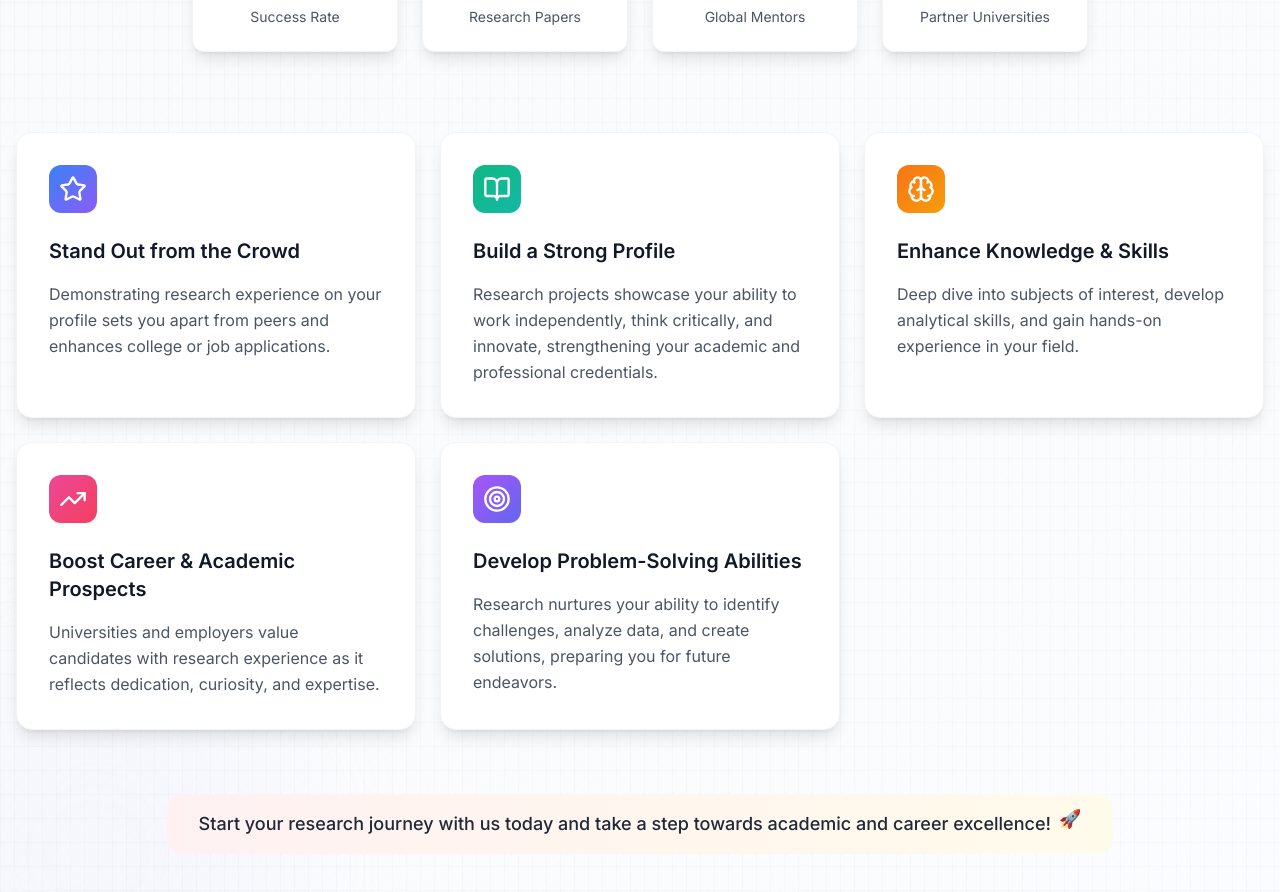
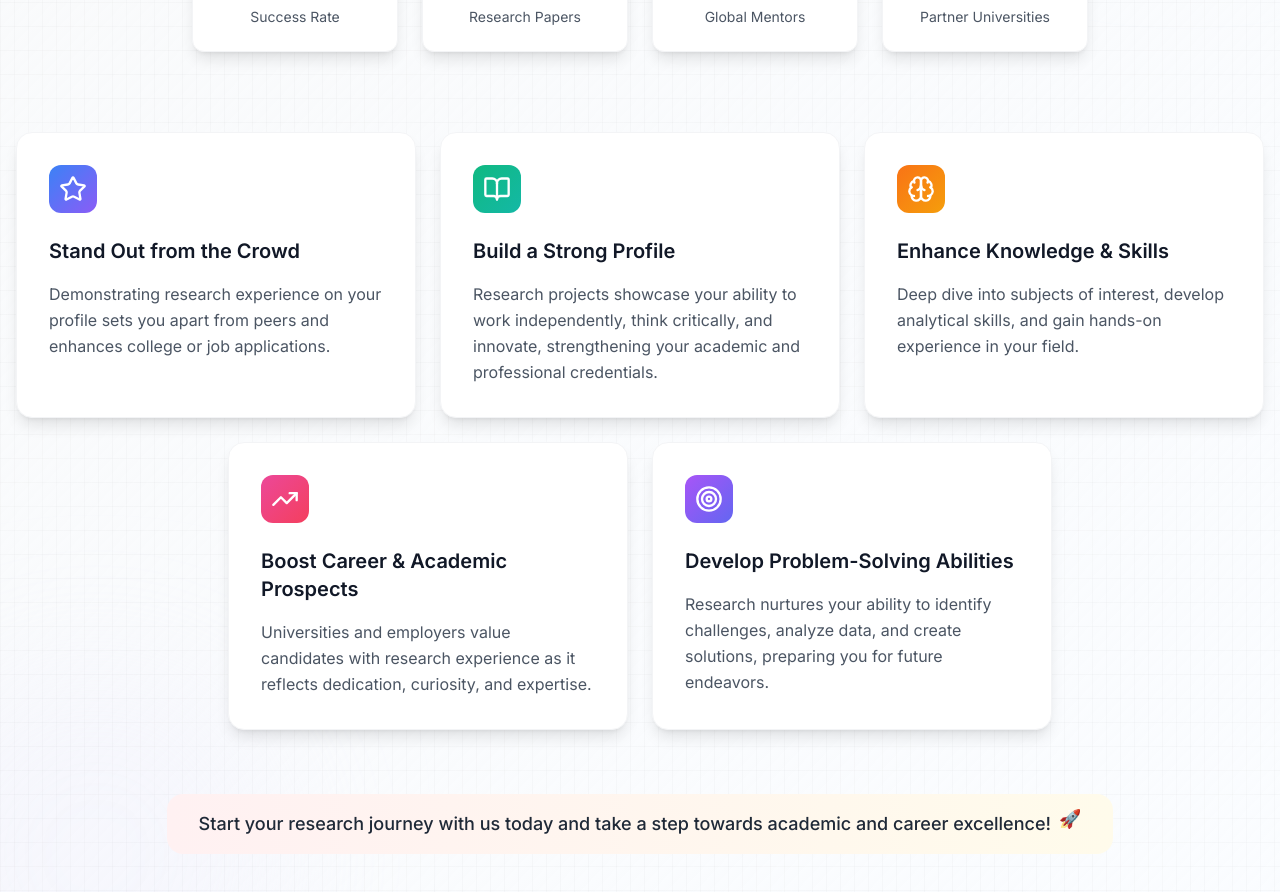
Before and after one commit to ish-kumarr/1career, a Next.js app: page /research in a window 1280 px wide. Shown: the part 1260-2152 px from the top of the page. Built offline with nearby package versions, Linux system fonts and the light colour scheme.

Commit message:
Update WhyResearch.tsx

```diff
--- a/components/research/WhyResearch.tsx
+++ b/components/research/WhyResearch.tsx
@@ -175,8 +175,8 @@ export default function WhyResearch() {
             <CarouselDots count={count} current={current} />
           </div>
         ) : (
-          // Desktop Grid View
-          <div className="grid grid-cols-1 md:grid-cols-2 lg:grid-cols-3 gap-6 max-w-7xl mx-auto">
+          // Desktop Flex Layout
+          <div className="flex flex-wrap justify-center gap-6 max-w-7xl mx-auto">
             {advantages.map((advantage, index) => (
               <motion.div
                 key={index}
@@ -184,7 +184,7 @@ export default function WhyResearch() {
                 whileInView={{ opacity: 1, y: 0 }}
                 transition={{ duration: 0.5, delay: index * 0.1 }}
                 viewport={{ once: true }}
-                className="group"
+                className="group w-[calc(33.333%-1rem)] min-w-[300px] max-w-[400px]"
               >
                 <div className="bg-white rounded-2xl p-8 shadow-lg hover:shadow-2xl transition-all duration-500 ease-out border border-gray-100 h-full relative overflow-hidden">
                   {/* Hover gradient overlay */}
```
